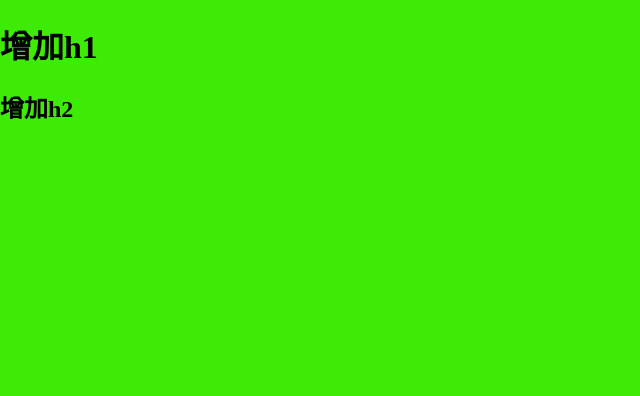
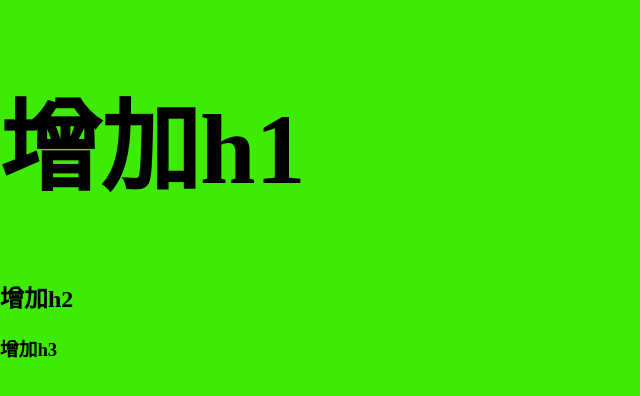
Before and after one commit to sexfat/ted102, a plain HTML site: page index.html in a window 1280 px wide. Shown: the whole page, without its empty margins (0-640 px from the left). Drawn offline with Linux system fonts and the light colour scheme.

Commit message:
增加 h3

```diff
--- a/index.html
+++ b/index.html
@@ -9,6 +9,7 @@
 <body>
     <h1>增加h1</h1>
     <h2>增加h2</h1>
+    <h3>增加h3</h3>
 
 </body>
 </html>
--- a/style.css
+++ b/style.css
@@ -3,3 +3,7 @@ body {
     padding: 0;
     margin: 0;
 }
+
+h1 {
+    font-size: 100px;
+}
```
